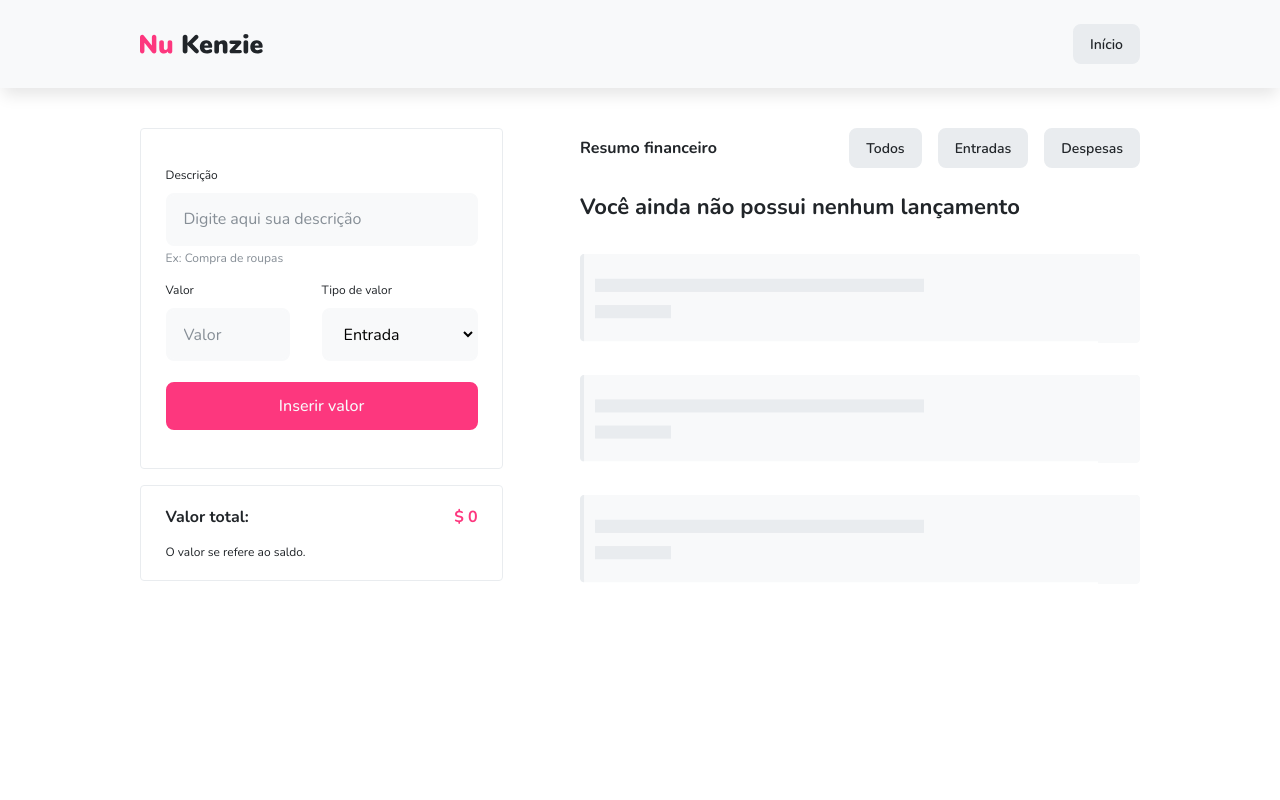
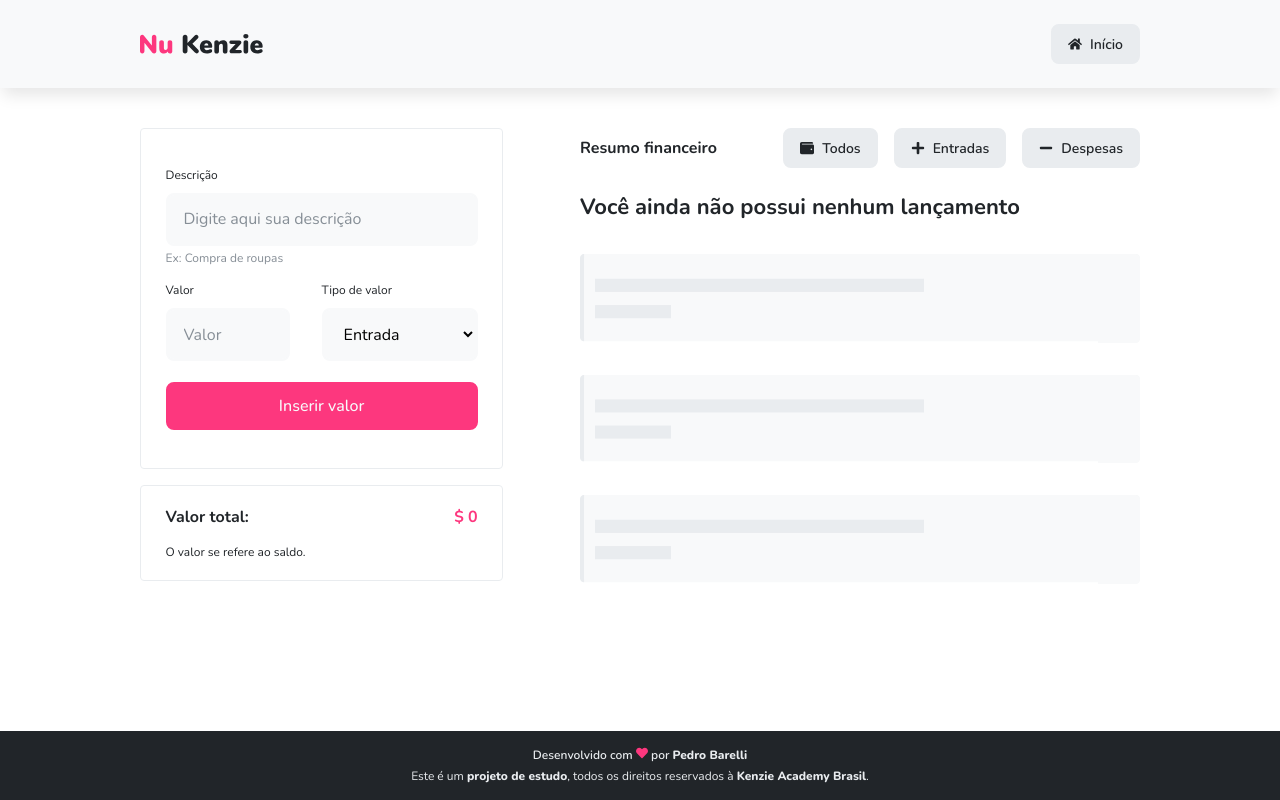
Before and after one commit to Kenzie-Academy-Brasil-Developers/m3-entrega-nukenzie-pedrofeitosa98, a React (Create React App) app: page / in a window 1280 px wide. Both pictures are taken after a click on the button "Iniciar". Built offline with nearby package versions, Linux system fonts and the light colour scheme.

Commit message:
features extras

```diff
--- a/src/App.jsx
+++ b/src/App.jsx
@@ -1,84 +1,106 @@
-import './styles/global.css';
-import './styles/animations.css'
-import './App.css';
-import Login from './components/Login';
-import  {useState} from 'react';
-import Header from './components/Header';
-import Form from './components/Form';
-import TotalMoney from './components/TotalMoney';
-import Filters from './components/Filters';
-import List from './components/List';
-
+import "./styles/global.css";
+import "./styles/animations.css";
+import "./App.css";
+import Login from "./components/Login";
+import { useState } from "react";
+import Header from "./components/Header";
+import Form from "./components/Form";
+import TotalMoney from "./components/TotalMoney";
+import Filters from "./components/Filters";
+import List from "./components/List";
+import PedrinhoFooter from "./components/PedrinhoFooter";
 
 function App() {
-  const [isLogin, setLogin] = useState(false)
-
-  const [listTransactions, setListTransactions] = useState([])
+  const [isLogin, setLogin] = useState(false);
+  const [listTransactions, setListTransactions] = useState([]);
+  const [transactionsSearch, setTransactionsSearch] = useState([]);
 
   const [formData, setFormData] = useState({
     description: "",
     type: "entrada",
-    value: ""
-  })
+    value: "",
+  });
 
   function removeTransaction(transactionTarget) {
-    const listFiltered = listTransactions.filter((transaction) => transaction !== transactionTarget)
-    setListTransactions(listFiltered)
+    const listRefreshed = listTransactions.filter(
+      (transaction) => transaction !== transactionTarget
+    );
+    setListTransactions(listRefreshed);
+    if (transactionsSearch.length > 0) {
+      const listRefreshedOnFilter = transactionsSearch.filter(
+        (transaction) => transaction !== transactionTarget
+      );
+      setTransactionsSearch(listRefreshedOnFilter);
+    }
   }
 
   function handleSubmit(e) {
-    e.preventDefault()
+    e.preventDefault();
 
-    if(formData.description === ""){
-      alert("Adicione uma descrição na transação")
+    if (formData.description === "") {
+      alert("Adicione uma descrição na transação");
     } else if (formData.type === "despesa" && formData.value >= 0) {
-      alert("Valor da DESPESA está POSITIVO")
+      alert("Valor da DESPESA está POSITIVO");
     } else if (formData.type === "entrada" && formData.value <= 0) {
-      alert("Valor da ENTRADA está NEGATIVO")
+      alert("Valor da ENTRADA está NEGATIVO");
     } else {
       const newTransaction = {
         description: formData.description,
         type: formData.type,
-        value: formData.value
-      }
+        value: formData.value,
+      };
 
-      setListTransactions([...listTransactions, newTransaction])
+      setListTransactions([...listTransactions, newTransaction]);
 
       setFormData({
         description: "",
         type: "entrada",
-        value: ""
-      })
+        value: "",
+      });
     }
   }
 
-  return (<>
-    {isLogin ?
-      (<>
-      <Header setLogin={setLogin}/>
-      <main className='fadeIn'>
+  function handleSearch(filter) {
+    const newFilter = listTransactions.filter(
+      (transaction) => transaction.type === filter
+    );
+    setTransactionsSearch(newFilter);
+  }
+
+  function clearSearch() {
+    setTransactionsSearch([]);
+  }
+
+  return (
+    <>
+      {isLogin ? (
+        <>
+          <Header setLogin={setLogin} />
+          <main className="fadeIn">
             <aside>
               <Form
                 handleSubmit={handleSubmit}
                 setFormData={setFormData}
                 formData={formData}
               />
-          <TotalMoney transactionsList={listTransactions}/>
+              <TotalMoney transactionsList={listTransactions} />
             </aside>
-        <section className='transactionsSection'>
-          <Filters/>
+            <section className="transactionsSection">
+              <Filters handleSearch={handleSearch} clearSearch={clearSearch} />
               <List
                 transactionsList={listTransactions}
-          removeTransaction={removeTransaction}/>
+                removeTransaction={removeTransaction}
+                transactionsSearch={transactionsSearch}
+              />
             </section>
           </main>
-      </>)
-    :
-    (<Login setLogin={setLogin}/>)
-    }
         </>
-
-  )
+      ) : (
+        <Login setLogin={setLogin} />
+      )}
+      <PedrinhoFooter />
+    </>
+  );
 }
 
 export default App;
--- a/src/components/Filters/index.jsx
+++ b/src/components/Filters/index.jsx
@@ -1,16 +1,38 @@
-import './style.css'
+import "./style.css";
+import { FaWallet, FaPlus, FaMinus } from "react-icons/fa";
 
-function Filters() {
-    return (
-    <div className='filters__container'>
+function Filters({ handleSearch, clearSearch }) {
+  return (
+    <div className="filters__container">
       <h3>Resumo financeiro</h3>
       <nav>
-        <button id='filterTodos' className="button--nav">Todos</button>
-        <button id='filterEntradas' className="button--nav">Entradas</button>
-        <button id='filterDespesas' className="button--nav">Despesas</button>
+        <button
+          id="filterTodos"
+          className="button--nav"
+          onClick={() => clearSearch()}
+        >
+          <FaWallet />
+          Todos
+        </button>
+        <button
+          id="filterEntradas"
+          className="button--nav"
+          onClick={() => handleSearch("entrada")}
+        >
+          <FaPlus />
+          Entradas
+        </button>
+        <button
+          id="filterDespesas"
+          className="button--nav"
+          onClick={() => handleSearch("despesa")}
+        >
+          <FaMinus />
+          Despesas
+        </button>
       </nav>
     </div>
-  )
+  );
 }
 
-export default Filters
+export default Filters;
--- a/src/components/Header/index.jsx
+++ b/src/components/Header/index.jsx
@@ -1,15 +1,19 @@
-import logoLight from './logo-light-mode.svg';
-import './style.css';
+import logoLight from "./logo-light-mode.svg";
+import "./style.css";
+import { FaHome } from "react-icons/fa";
 
-function Header({setLogin}) {
+function Header({ setLogin }) {
   return (
-    <div className='header__container fadeInDown'>
+    <div className="header__container fadeInDown">
       <nav>
         <img src={logoLight} alt="Logo NuKenzie" />
-        <button className="button--nav" onClick={() => setLogin(false)}>Início</button>
+        <button className="button--nav" onClick={() => setLogin(false)}>
+          <FaHome />
+          Início
+        </button>
       </nav>
     </div>
-  )
+  );
 }
 
-export default Header
+export default Header;
--- a/src/components/List/index.jsx
+++ b/src/components/List/index.jsx
@@ -1,23 +1,31 @@
-import NoCard from './NoCard.svg'
-import Card from '../Card/index';
-import './style.css'
+import NoCard from "./NoCard.svg";
+import Card from "../Card/index";
+import "./style.css";
 
-function List({transactionsList, removeTransaction}) {
-  return(
-    <div className='transactionsList'>
-      {transactionsList.length ?
-        transactionsList.map((item, index) => (
-        <Card key={index} transaction={item} removeTransaction={removeTransaction}/>))
-      :
+function List({ transactionsList, removeTransaction, transactionsSearch }) {
+  const listRender =
+    transactionsSearch.length > 0 ? transactionsSearch : transactionsList;
+
+  return (
+    <div className="transactionsList">
+      {listRender.length ? (
+        listRender.map((item, index) => (
+          <Card
+            key={index}
+            transaction={item}
+            removeTransaction={removeTransaction}
+          />
+        ))
+      ) : (
         <>
-        <h2>Você ainda não possui nenhum lançamento</h2>
-        <img src={NoCard} className='noCard fadeInLeft' alt="" />
-        <img src={NoCard} className='noCard fadeInLeft' alt="" />
-        <img src={NoCard} className='noCard fadeInLeft' alt="" />
+          <h2>Você ainda não possui nenhum lançamento</h2>
+          <img src={NoCard} className="noCard fadeInLeft" alt="" />
+          <img src={NoCard} className="noCard fadeInLeft" alt="" />
+          <img src={NoCard} className="noCard fadeInLeft" alt="" />
         </>
-      }
+      )}
     </div>
-  )
+  );
 }
 
-export default List
+export default List;
--- a/src/components/Login/index.jsx
+++ b/src/components/Login/index.jsx
@@ -1,23 +1,29 @@
-import componentsGroup from './componentsGroup.svg'
-import logoDark from './logo-dark-mode.svg'
-import './style.css'
+import componentsGroup from "./componentsGroup.svg";
+import logoDark from "./logo-dark-mode.svg";
+import "./style.css";
+import { FaSignInAlt } from "react-icons/fa";
 
-function Login({setLogin}) {
+function Login({ setLogin }) {
   return (
-    <div className='login__window'>
-      <div className='login__container fadeIn'>
-        <section className='login__infos'>
+    <div className="login__window">
+      <div className="login__container fadeIn">
+        <section className="login__infos">
           <img src={logoDark} alt="NuKenzie" />
-          <h1 className='login__title'>Centralize o controle das suas finanças...</h1>
+          <h1 className="login__title">
+            Centralize o controle das suas finanças...
+          </h1>
           <p>...de forma rápida e segura</p>
-          <button className="button--big" onClick={() => setLogin(true)}>Iniciar</button>
+          <button className="button--big" onClick={() => setLogin(true)}>
+            <FaSignInAlt />
+            Iniciar
+          </button>
         </section>
-        <section className='login_image'>
+        <section className="login_image">
           <img src={componentsGroup} alt="..." />
         </section>
       </div>
     </div>
-  )
+  );
 }
 
-export default Login
+export default Login;
--- /dev/null
+++ b/src/components/PedrinhoFooter/index.jsx
@@ -0,0 +1,23 @@
+import { Footer } from "./style";
+import { FaHeart } from "react-icons/fa";
+
+export default function PedrinhoFooter() {
+  return (
+    <>
+      <Footer className="fadeIn">
+        <h4>
+          Desenvolvido com{" "}
+          <span className="heart">
+            {" "}
+            <FaHeart />{" "}
+          </span>
+          por <strong>Pedro Barelli</strong>
+        </h4>
+        <p>
+          Este é um <strong>projeto de estudo</strong>, todos os direitos
+          reservados à <strong>Kenzie Academy Brasil</strong>.
+        </p>
+      </Footer>
+    </>
+  );
+}
--- /dev/null
+++ b/src/components/PedrinhoFooter/style.js
@@ -0,0 +1,28 @@
+import styled from "styled-components";
+
+export const Footer = styled.footer`
+  width: 100%;
+  height: fit-content;
+  display: flex;
+  flex-direction: column;
+  justify-content: center;
+  align-items: center;
+  gap: 0.3rem;
+  padding: 1rem;
+  bottom: 0;
+  position: absolute;
+  background-color: var(--grey-4);
+  color: var(--grey-2);
+
+  h4 {
+    color: var(--grey-2);
+  }
+
+  .heart{
+    color: var(--color-primary);
+  }
+
+  strong {
+    font-weight: 800;
+  }
+`
--- a/src/components/TotalMoney/index.jsx
+++ b/src/components/TotalMoney/index.jsx
@@ -1,20 +1,20 @@
-import './style.css'
+import "./style.css";
 
-function TotalMoney({transactionsList}) {
-  if(transactionsList){
+function TotalMoney({ transactionsList }) {
+  if (transactionsList) {
     const valorTotal = transactionsList.reduce((acumulador, valorAtual) => {
       return valorAtual.value + acumulador;
-    }, 0)
+    }, 0);
     return (
-    <div className='total__container fadeInUp'>
-      <div>
-        <h3>Valor total:</h3>
-        <span id='valorTotal'>$ {valorTotal}</span>
+      <div className="total__container fadeInUp">
+        <div>
+          <h3>Valor total:</h3>
+          <span id="valorTotal">$ {valorTotal}</span>
+        </div>
+        <span className="helpText">O valor se refere ao saldo.</span>
       </div>
-      <span className="helpText">O valor se refere ao saldo.</span>
-    </div>
-    )
+    );
   }
 }
 
-export default TotalMoney
+export default TotalMoney;
--- a/src/styles/global.css
+++ b/src/styles/global.css
@@ -18,6 +18,7 @@
   font-size: 100%;
   font: inherit;
   vertical-align: baseline;
+  text-decoration: none;
 }
 
 body {
@@ -84,6 +85,7 @@ button {
   display: flex;
   justify-content: center;
   align-items: center;
+  gap: .5rem;
 }
 
 input,
@@ -186,7 +188,6 @@ option:hover {
   background-color: var(--grey-2);
   color: var(--grey-4);
   border-radius: 2.5px;
-  padding: 6px 9px;
   font-size: 0.625rem;
   width: 1.375rem;
   height: 1.375rem;
```
Also changed, not shown: src/components/Card/index.jsx (+24 -13 lines). Lines whose indentation alone changed are shown as unchanged.
